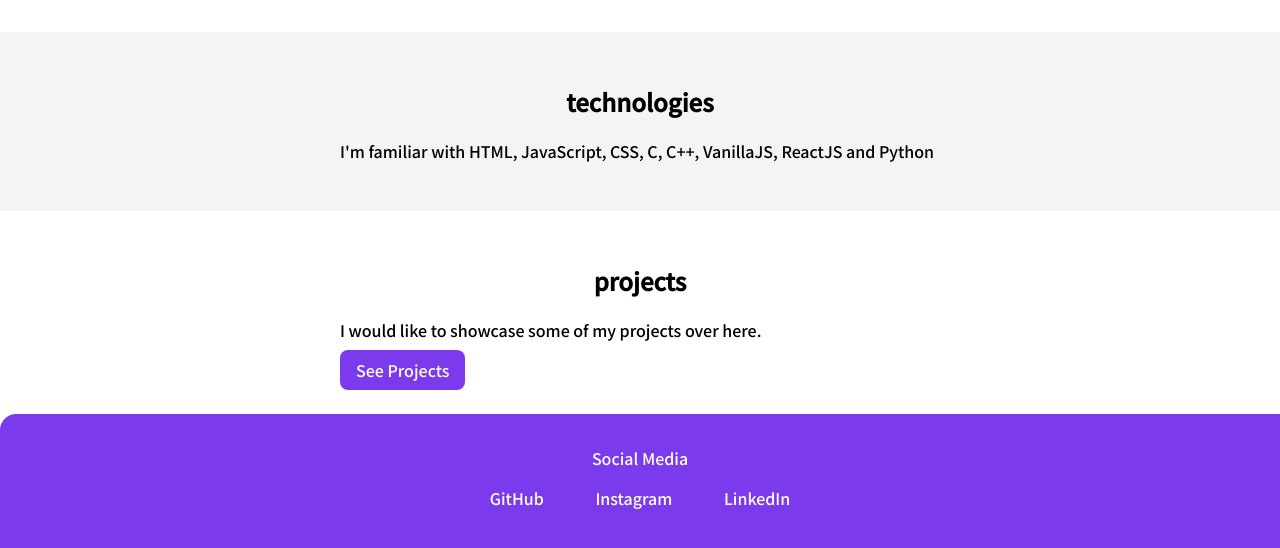
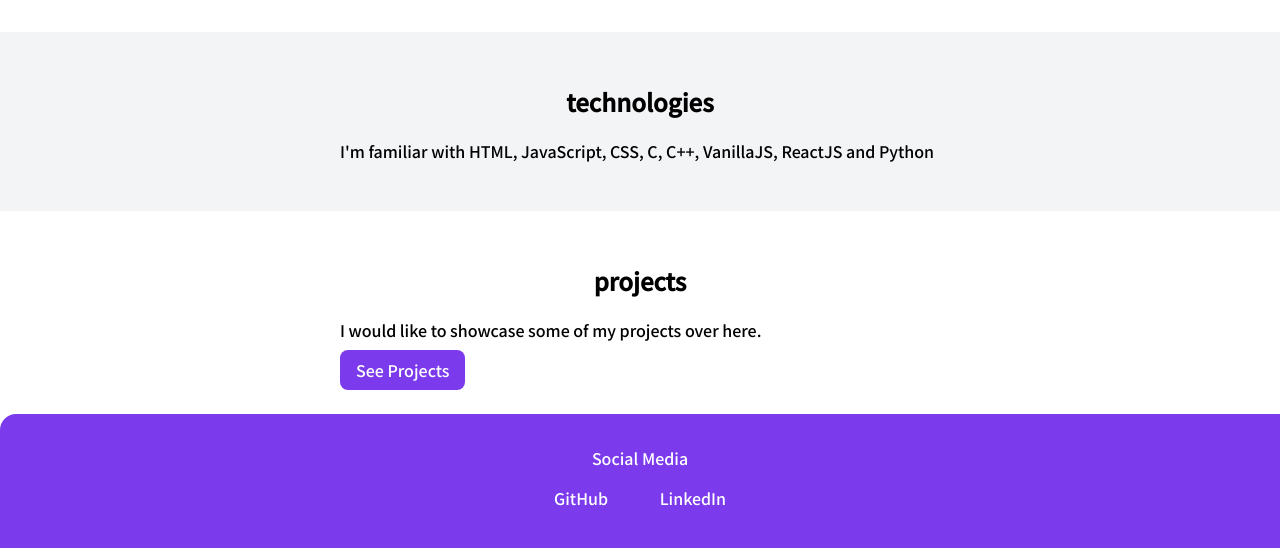
Before and after one commit to asad462/Portfolio, a plain HTML site: page index.html in a window 1280 px wide. Shown: the part 546-1094 px from the top of the page. Drawn offline with Linux system fonts and the light colour scheme.

Commit message:
Removed IG Link

```diff
--- a/index.html
+++ b/index.html
@@ -47,7 +47,6 @@
         <div class="footer-header">Social Media</div>
         <ul class="social-links list-non-bullet">
             <li class="list-item-inline"><a class="link link-primary" href="https://github.com/asad462">GitHub</a></li>
-            <li class="list-item-inline"><a class="link link-primary" href="https://instagram.com/asadadil00">Instagram</a></li>
             <li class="list-item-inline"><a class="link link-primary" href="https://linkedin.com/in/mir-asaduddin-adil-57b79a1b4">LinkedIn</a></li>
 
         </ul>
```
